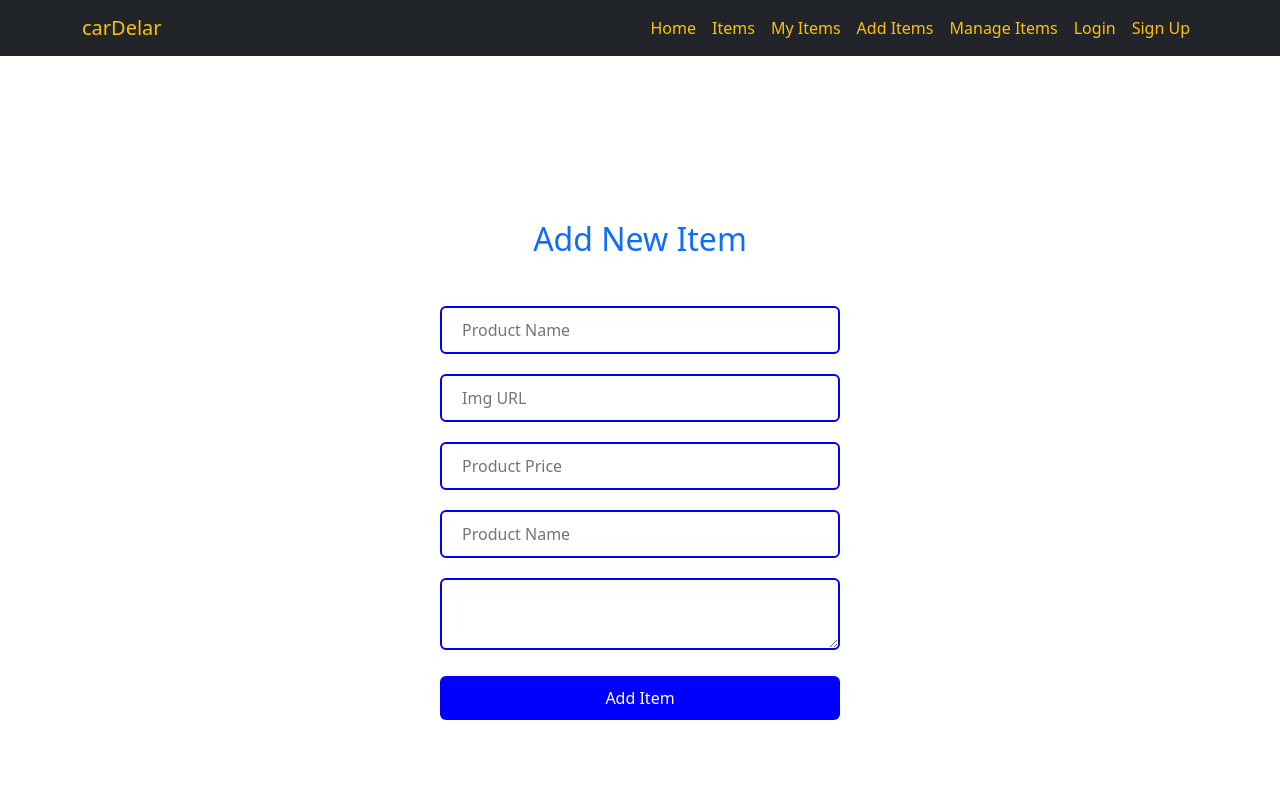
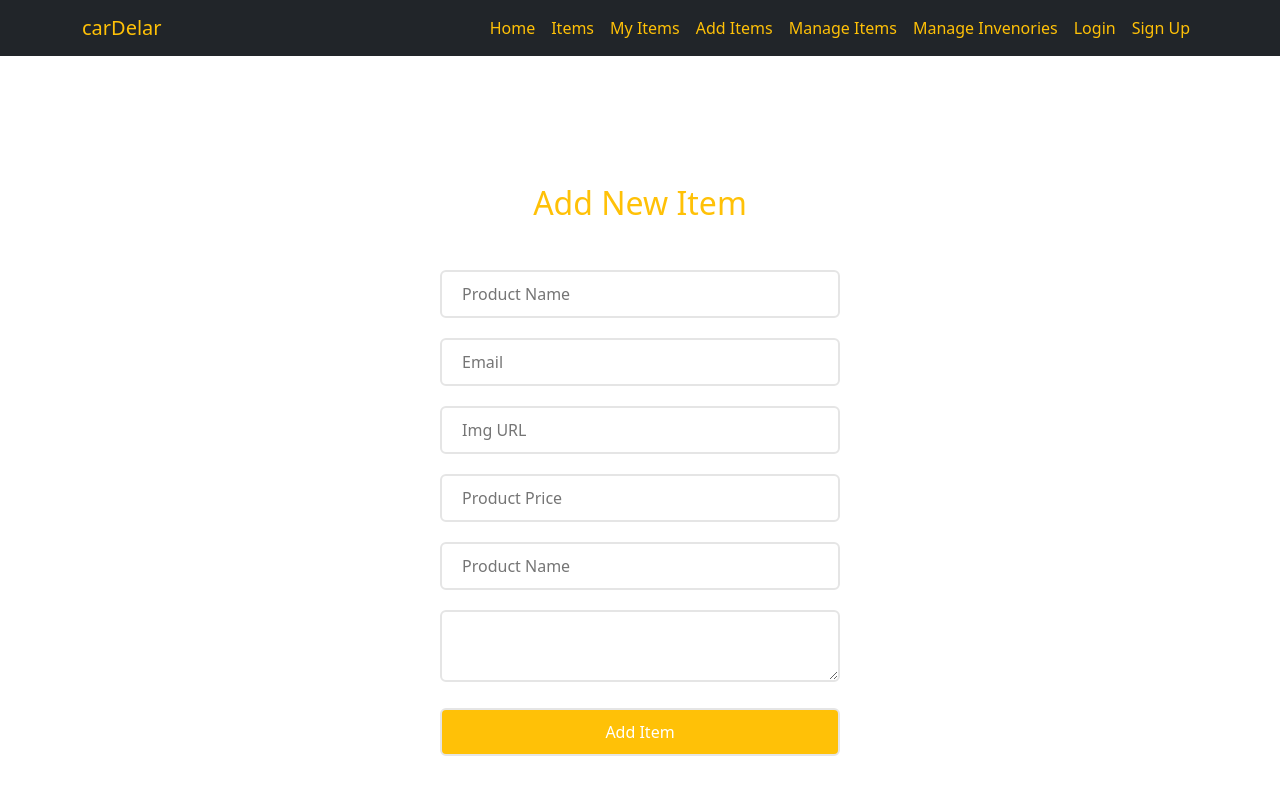
Before and after one commit to majedulhaque1/warehouse-management-website-client, a React (Create React App) app: page /useradditem in a window 1280 px wide. Shown: the top 800 px of the page. Built offline with nearby package versions, Linux system fonts and the light colour scheme; no server answers.

Commit message:
add item component done

```diff
--- a/src/App.js
+++ b/src/App.js
@@ -33,6 +33,7 @@ function App() {
         <Route path='/myitems' element={<MyItems></MyItems>}></Route>
         <Route path='/useradditem' element={<AddItem></AddItem>}></Route>
         <Route path='/manageitems' element={<ManageItems></ManageItems>}></Route>
+        <Route path='/manageinventories' element={<ManageInventories></ManageInventories>}></Route>
         <Route path='/inventory/:itemId' element={
           <RequireAuth>
             <Inventory></Inventory>
--- a/src/Pages/AddItem/AddItem.css
+++ b/src/Pages/AddItem/AddItem.css
@@ -13,14 +13,7 @@
     width: 100%;
     padding: 10px 20px;
     margin-bottom: 20px;
-    border: 2px solid blue;
+    border: 2px solid #e5e5e5;
     border-radius: 6px;
     outline: 0;
 }
-.additem-form .additem-btn{
-    padding: 10px 20px;
-    background-color: blue;
-    color: #fff;
-    border: 0;
-    border-radius: 6px;
-}
--- a/src/Pages/AddItem/AddItem.js
+++ b/src/Pages/AddItem/AddItem.js
@@ -1,12 +1,37 @@
 import React from 'react';
 import './AddItem.css';
+import {useAuthState} from 'react-firebase-hooks/auth';
+import auth from '../../firebase.init'
 
 const AddItem = () => {
+    const [user] = useAuthState(auth);
+    const handleAdditem = (e) =>{
+        e.preventDefault();
+        const name = e.target.name.value;
+        const email = e.target.email.value;
+        const img = e.target.img.value;
+        const price = e.target.price.value;
+        const quantity = e.target.quantity.value;
+        const description = e.target.description.value;
+
+        const item = {name, email, img, price, quantity, description};
+
+        fetch('http://localhost:5000/additem',{
+            method: "POST",
+            headers: {
+                'content-type' : 'application/json',
+            },
+            body: JSON.stringify(item)
+        })
+        .then(res => res.json())
+        .then(data => console.log(data))
+    }
     return (
         <div className='additem-container'>
-            <form className='additem-form' action="">
-                <h2 className='text-primary text-center my-5'>Add New Item</h2>
+            <form onSubmit={handleAdditem} className='additem-form' action="">
+                <h2 className='text-warning text-center my-5'>Add New Item</h2>
                 <input type="text" name='name' placeholder='Product Name' />
+                <input type="email" name='email' value={user?.email} readOnly placeholder='Email' />
                 <br />
                 <input type="text" name='img' placeholder='Img URL' />
                 <br />
@@ -16,7 +41,7 @@ const AddItem = () => {
                 <br />
                 <textarea name="description" id="" cols="30" rows="2"></textarea>
                 <br />
-                <input className='additem-btn' type="submit" value="Add Item" />
+                <input className='btn btn-warning text-white' type="submit" value="Add Item" />
             </form>
         </div>
     );
--- a/src/Pages/ClientReviews/ClientReviews.js
+++ b/src/Pages/ClientReviews/ClientReviews.js
@@ -1,7 +1,7 @@
 import React from 'react';
 import './ClientReviews.css';
 import { Card, Col, Container, Row } from 'react-bootstrap';
-import imageClient from '../../images/gear.png';
+import imageClient from '../../images/carimage4.jpg';
 import {Swiper, SwiperSlide} from 'swiper/react';
 import {Navigation} from 'swiper';
 import 'swiper/css';
--- a/src/Pages/Home/Header/Header.js
+++ b/src/Pages/Home/Header/Header.js
@@ -18,10 +18,11 @@ const Header = () => {
 
                         <Nav className="ms-auto">
                             <Nav.Link href="#home"><Link className='text-warning text-decoration-none' to={'/'}>Home</Link></Nav.Link>
-                            <Nav.Link href="#items"><Link className='text-warning text-decoration-none' to={'/recentitems'}>Items</Link></Nav.Link>
-                            <Nav.Link href="#items"><Link className='text-warning text-decoration-none' to={'/recentitems'}>My Items</Link></Nav.Link>
-                            <Nav.Link href="#items"><Link className='text-warning text-decoration-none' to={'/recentitems'}>Add Items</Link></Nav.Link>
-                            <Nav.Link href="#items"><Link className='text-warning text-decoration-none' to={'/recentitems'}>Manage Items</Link></Nav.Link>
+                            <Nav.Link href="#items"><Link className='text-warning text-decoration-none' to={'/items'}>Items</Link></Nav.Link>
+                            <Nav.Link href="#items"><Link className='text-warning text-decoration-none' to={'/myitem'}>My Items</Link></Nav.Link>
+                            <Nav.Link href="#items"><Link className='text-warning text-decoration-none' to={'/useradditem'}>Add Items</Link></Nav.Link>
+                            <Nav.Link href="#items"><Link className='text-warning text-decoration-none' to={'/manageitems'}>Manage Items</Link></Nav.Link>
+                            <Nav.Link href="#items"><Link className='text-warning text-decoration-none' to={'/manageinventories'}>Manage Invenories</Link></Nav.Link>
                             {!user ? <Nav.Link href="#login"><Link className='text-warning text-decoration-none' to={'/login'}>Login</Link></Nav.Link>: ''}
                             {user ?
                             <Nav.Link href="#pricing"><button onClick={() => signOut(auth)} className='btn btn-warning text-white'>Sign Out</button></Nav.Link>
--- a/src/Pages/WhyChooseUs/WhyChooseUs.css
+++ b/src/Pages/WhyChooseUs/WhyChooseUs.css
@@ -2,7 +2,7 @@
     width: 100%;
     height: 100%;
     padding: 80px 0;
-    background-image: linear-gradient(rgba(0,0,0,0.5),rgba(0,0,0,0.5)), url(../../images/gear.png);
+    background-image: linear-gradient(rgba(0,0,0,0.5),rgba(0,0,0,0.5)), url(../../images/carimage3.jpg);
     background-size: cover;
     background-attachment: fixed;
 }
```
